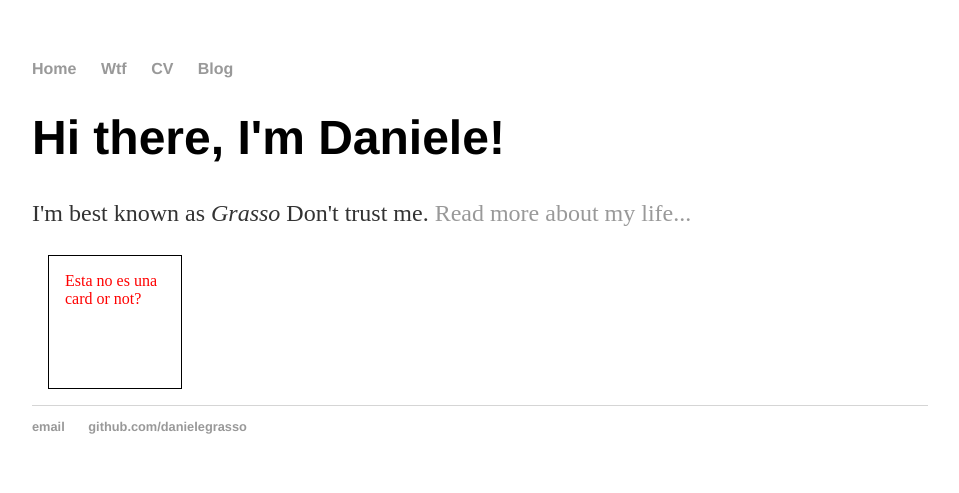
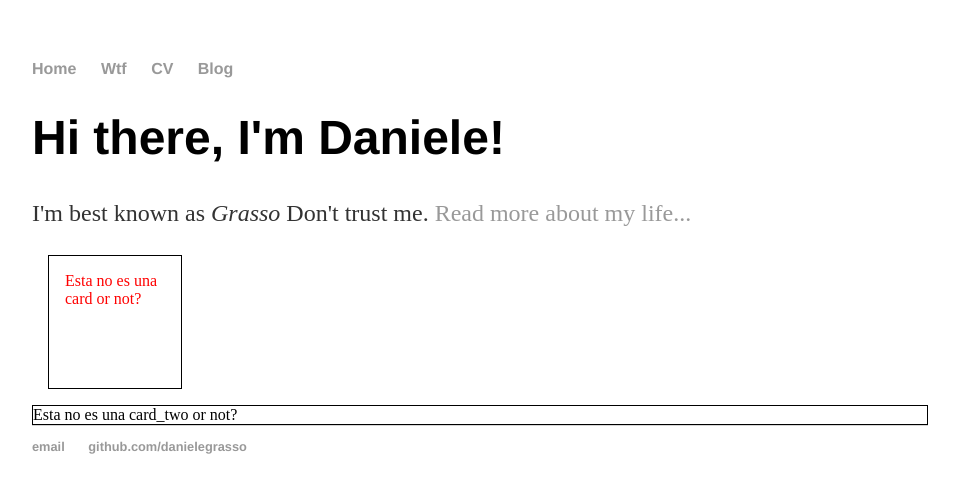
Before and after one commit to danielegrasso/danielegrasso.github.io, a Jekyll site: the page built from index.html, in a window 1280 px wide. Shown: the top 493 px of the page, without its empty margins (160-1119 px from the left). Built offline with Jekyll 4.4.1, drawn with Linux system fonts in a browser that asks for light colours.

Commit message:
Update index.html

```diff
--- a/index.html
+++ b/index.html
@@ -10,3 +10,7 @@ title: Daniele Grasso, Data Journalist
 style="border:thin solid black">
 	Esta no es una card or not?
 </div>
+<div class="card_two"
+style="border:thin solid black">
+	Esta no es una card_two or not?
+</div>
```
